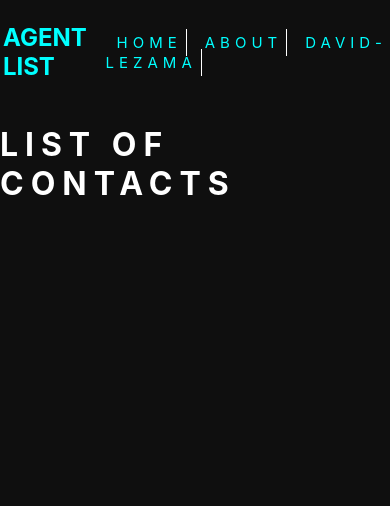
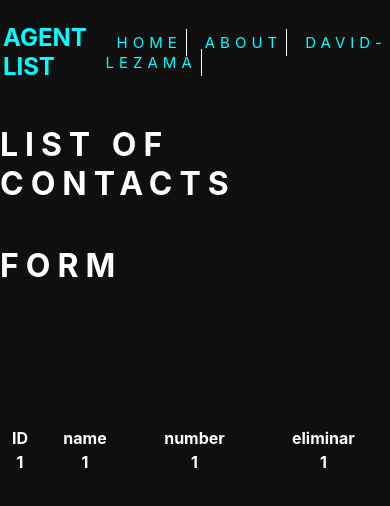
Before and after one commit to IamDavidev/agent-list, a React (Vite) app: page / in a window 390 px wide. Shown: the top 506 px of the page. Built offline with nearby package versions, Linux system fonts and the light colour scheme.

Commit message:
add from of contacts add responsive mobil

```diff
--- a/src/Components/Contactos/index.css
+++ b/src/Components/Contactos/index.css
@@ -1,9 +1,9 @@
 .list__contacts{
-   display:flex;
+   /* display:flex; */
 }
 
 h1{
     text-transform:uppercase;
     letter-spacing: 7px;
-
+    display:block;
 }
--- a/src/Components/Contactos/index.jsx
+++ b/src/Components/Contactos/index.jsx
@@ -1,9 +1,11 @@
+import ListOfContacts from '../ListOfContacts';
 import './index.css'
 
 const Contactos = () => {
   return (
     <div className="list__contacts">
       <h1>list of contacts</h1>
+      <ListOfContacts />
     </div>
   );
 };
--- /dev/null
+++ b/src/Components/ListOfContacts/index.css
@@ -0,0 +1,20 @@
+.contacts{
+    display:grid;
+    grid-template-columns: 1fr 200px;
+}
+
+th {
+    color: white;
+}
+
+
+@media screen and (max-width:500px){
+    .contacts{
+        display:grid;
+        grid-template-columns: 1fr;
+        grid-template-rows: 200px 1fr;
+    }
+    .form__contacts{
+        grid-row-start: 1;
+    }
+}
--- /dev/null
+++ b/src/Components/ListOfContacts/index.jsx
@@ -0,0 +1,32 @@
+import './index.css';
+const ListOfContacts = () => {
+  return (
+    <div className="contacts">
+      <table className="table__contacts">
+        <thead>
+          <tr>
+            <th>ID</th>
+            <th>name</th>
+            <th>number</th>
+            <th>eliminar</th>
+          </tr>
+        </thead>
+        <tbody>
+            <tr>
+                <th>1</th>
+                <th>1</th>
+                <th>1</th>
+                <th>1</th>
+            </tr>
+        </tbody>
+      </table>
+      <div className="form__contacts">
+        <h1>
+          form
+        </h1>
+      </div>
+    </div>
+  );
+};
+
+export default ListOfContacts;
```
Also changed, not shown: src/Components/FormContacts/index.css (added), src/Components/FormContacts/index.jsx (added).
